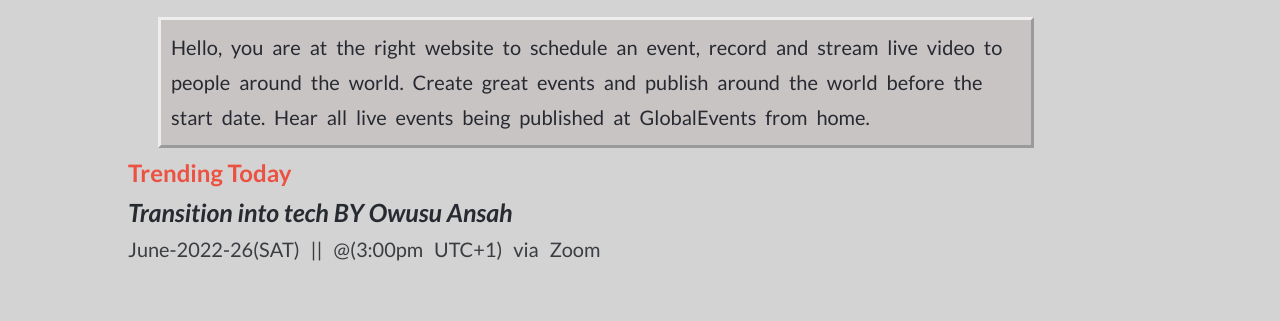
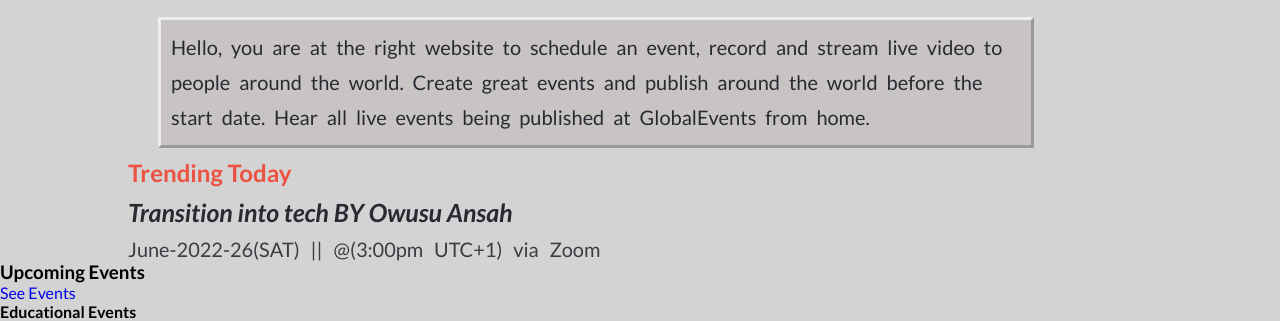
Before and after one commit to Owusu-Desmond/global-events, a website: page index.html in a window 1280 px wide. Shown: the part 555-876 px from the top of the page. Before the commit the page ends 816 px from the top, so only its background shows below. Drawn offline with nearby package versions, Linux system fonts and the light colour scheme.

Commit message:
Create upcoming events section

```diff
--- a/index.html
+++ b/index.html
@@ -2,7 +2,7 @@
 <html lang="en">
   <head>
     <meta charset="UTF-8" />
-    <link rel="shortcut icon" href="./images/logo.jpg" type="image/x-icon">
+    <link rel="shortcut icon" href="./images/logo.jpg" type="image/x-icon" />
     <meta http-equiv="X-UA-Compatible" content="IE=edge" />
     <meta name="viewport" content="width=device-width, initial-scale=1.0" />
     <link
@@ -47,8 +47,7 @@
       <nav>
         <div class="logo-menu-icon-container">
           <a class="logo" href="#"
-            ><img src="./images/logo.jpg" alt="logo" /><span
-              class="global-text"
+            ><img src="./images/logo.jpg" alt="logo" /><span class="global-text"
               >Global</span
             ><span class="events-text">Events</span></a
           >
@@ -69,6 +68,7 @@
 
     <!-- page main section -->
     <main>
+      <!-- page description section -->
       <section>
         <div class="page-description-content">
           <p class="welcome-message">Welcome hearing!</p>
@@ -86,6 +86,23 @@
           <p class="date">June-2022-26(SAT) || @(3:00pm UTC+1) via Zoom</p>
         </div>
       </section>
+
+      <!-- Upcoming events section -->
+      <section class="upcoming-events-section">
+        <div class="events-categories-container">
+          <h3>Upcoming Events</h3>
+          <div class="event-categories">
+            <!-- events categories here -->
+          </div>
+          <p class="see-events">
+            <a href="#events-category-section">See Events</a>
+          </p>
+        </div>
+      </section>
+      <section id="events-category-section" class="events-category-section">
+        <!-- events specified by a category here -->
+        <h4>Educational Events</h4>
+      </section>
     </main>
     <script src="./js/script.js"></script>
   </body>
```
